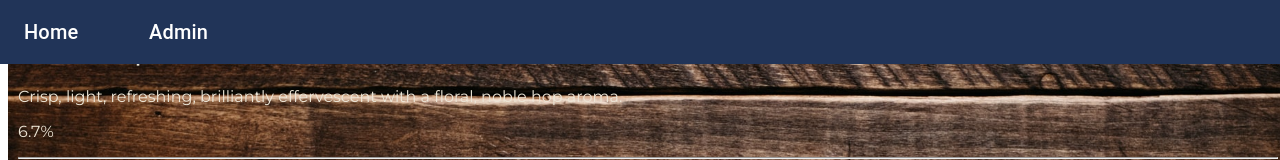
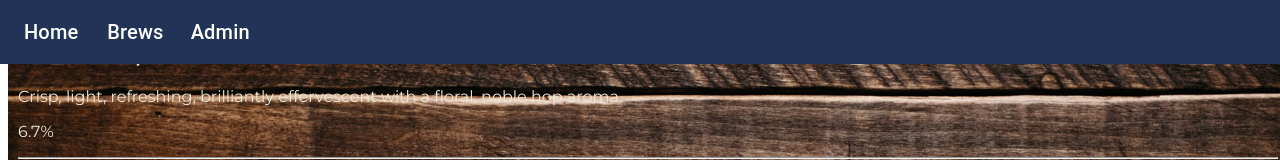
Before and after one commit to ajancheta/tap-room-react, a React app: page /#/beer in a window 1280 px wide. Shown: the top 160 px of the page. Built offline with nearby package versions, Linux system fonts and the light colour scheme.

Commit message:
add list of on tap beer to nav bar

```diff
--- a/src/components/Nav.jsx
+++ b/src/components/Nav.jsx
@@ -11,6 +11,7 @@ const useStyles = makeStyles(theme => ({
     boxShadow: 'none',
     fix: 'absolute',
     position: 'fixed',
+    zIndex:'1',
   },
   menuButton: {
     marginRight: theme.spacing(2),
@@ -51,6 +52,9 @@ function Nav() {
                 <Link to="/" style={{ textDecoration: 'none' }}><span className={classes.clicked}>Home</span></Link>
               </div>
               <div className={classes.spacing}>
+                <Link to="/beer" style={{ textDecoration: 'none'}}><span className={classes.clicked}>Brews</span></Link>
+              </div>
+              <div className={classes.spacing}>
                 <Link to="/admin" style={{ textDecoration: 'none'}}><span className={classes.clicked}>Admin</span></Link>
               </div>
             </div>
```
